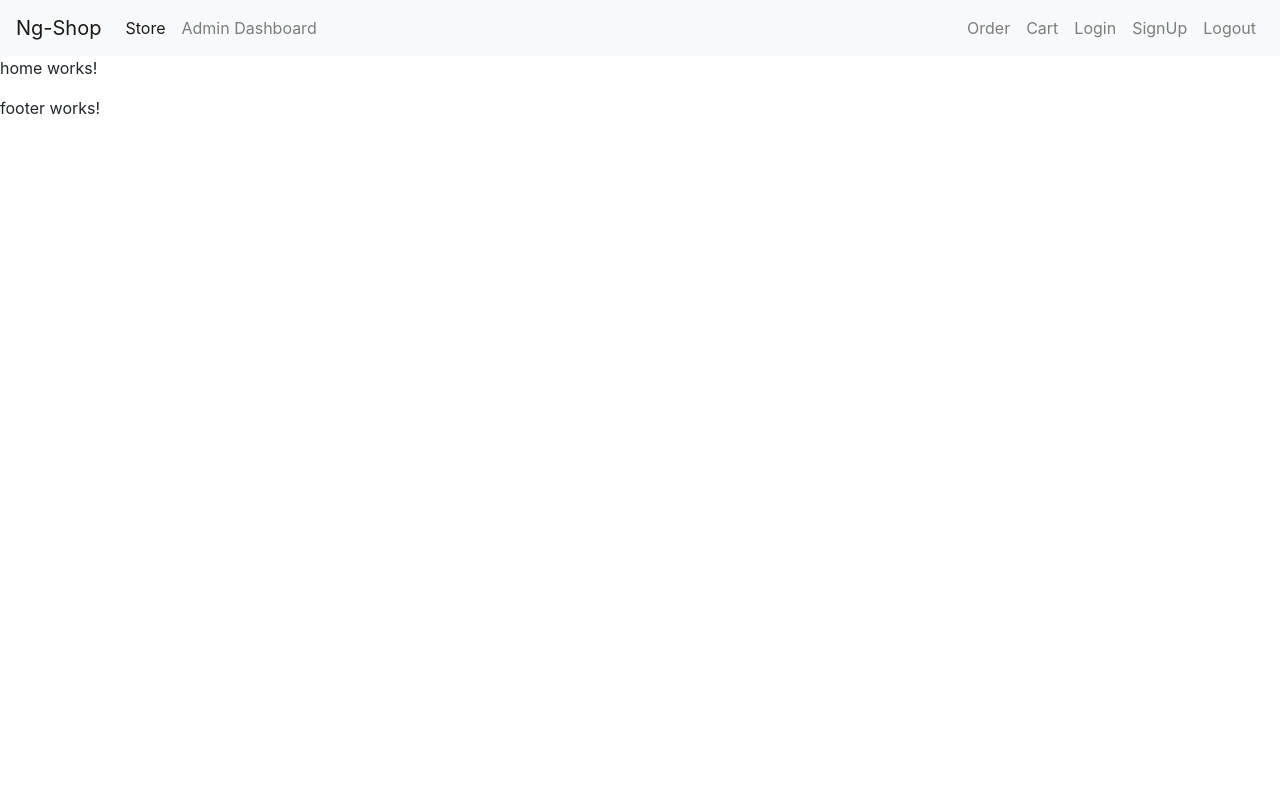
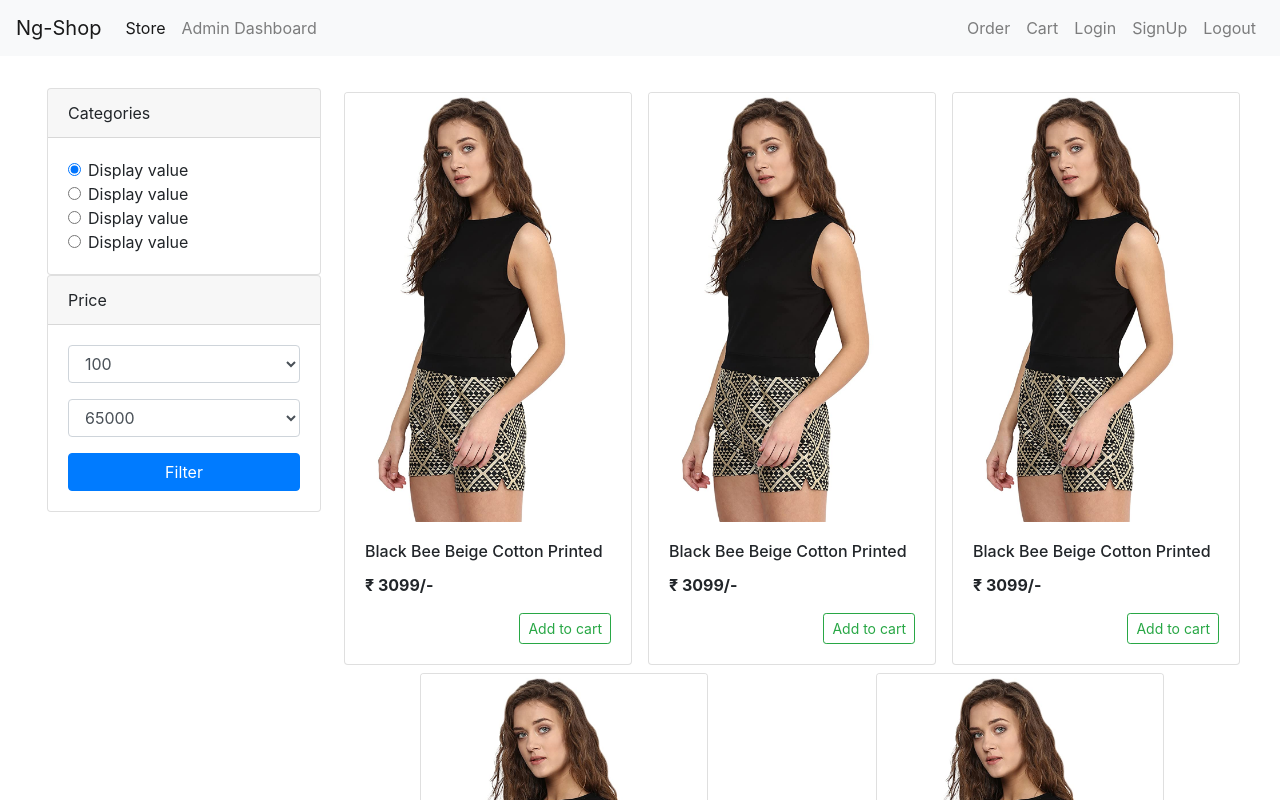
Before and after one commit to meyadavajeet/angular-E-com, an Angular app: page /home in a window 1280 px wide. Shown: the top 800 px of the page. Built offline with nearby package versions, Linux system fonts and the light colour scheme.

Commit message:
designing home page with on store componenet using filter component and product card components

```diff
--- a/src/app/components/filter/filter.component.html
+++ b/src/app/components/filter/filter.component.html
@@ -1 +1,45 @@
-<p>filter works!</p>
+<div class="card">
+    <div class="card-header">Categories</div>
+    <div class="card-body">
+        <div class="form-check">
+            <label class="form-check-label">
+                <input type="radio" class="form-check-input" name="category" id="" value="checkedValue" checked>
+                Display value
+            </label>
+        </div>
+        <div class="form-check">
+            <label class="form-check-label">
+                <input type="radio" class="form-check-input" name="category" id="" value="checkedValue">
+                Display value
+            </label>
+        </div>
+        <div class="form-check">
+            <label class="form-check-label">
+                <input type="radio" class="form-check-input" name="category" id="" value="checkedValue">
+                Display value
+            </label>
+        </div>
+        <div class="form-check">
+            <label class="form-check-label">
+                <input type="radio" class="form-check-input" name="category" id="" value="">
+                Display value
+            </label>
+        </div>
+    </div>
+</div>
+<div class="card">
+    <div class="card-header">Price</div>
+    <div class="card-body">
+        <div class="form-group">
+          <select class="form-control" name="min" id="">
+            <option value="100">100</option>
+          </select>
+        </div>
+        <div class="form-group">
+          <select class="form-control" name="min" id="">
+            <option value="65000">65000</option>
+          </select>
+        </div>
+            <button type="button" name="filter" id="" class="btn btn-primary btn-md btn-block">Filter</button>
+    </div>
+</div>
--- a/src/app/components/header/header.component.html
+++ b/src/app/components/header/header.component.html
@@ -5,7 +5,7 @@
         <span class="navbar-toggler-icon"></span>
     </button>
 
-    <div class="collapse navbar-collapse" id="navbarSupportedContent">
+    <div class="collapse navbar-collapse" id="navbarSupportedContent" data-toggle="collapse" data-target="#navbarSupportedContent.show">
         <ul class="navbar-nav mr-auto">
             <li class="nav-item active">
                 <a class="nav-link" routerLink="/">Store <span class="sr-only">(current)</span></a>
--- a/src/app/components/home/home.component.html
+++ b/src/app/components/home/home.component.html
@@ -1 +1,10 @@
-<p>home works!</p>
+<div class="p-3 m-3">
+    <div class="row mx-auto">
+        <div class="col-lg-3 col-sm-12">
+            <app-filter></app-filter>
+        </div>
+        <div class="col-lg-9 col-sm-12">
+            <app-store></app-store>
+        </div>
+    </div>
+</div>
--- a/src/app/components/product-card/product-card.component.html
+++ b/src/app/components/product-card/product-card.component.html
@@ -1 +1,8 @@
-<p>product-card works!</p>
+<div class="card" style="width: 18rem;">
+    <img class="card-img-top img-fluid" src="assets/sample.jpg" alt="Card image cap">
+    <div class="card-body">
+        <h6 class="card-title">Black Bee Beige Cotton Printed</h6>
+        <p class="card-text"><strong>₹ 3099/-</strong></p>
+        <button type="button" name="add-to-cart" class="btn-sm float-right btn btn-outline-success">Add to cart</button>
+    </div>
+</div>
--- a/src/app/components/store/store.component.html
+++ b/src/app/components/store/store.component.html
@@ -1 +1,17 @@
-<p>store works!</p>
+<div class="row">
+    <div class="m-1 mx-auto">
+        <app-product-card></app-product-card>
+    </div>
+    <div class="m-1 mx-auto">
+        <app-product-card></app-product-card>
+    </div>
+     <div class="m-1 mx-auto">
+        <app-product-card></app-product-card>
+    </div>
+    <div class="m-1 mx-auto">
+        <app-product-card></app-product-card>
+    </div>
+     <div class="m-1 mx-auto">
+        <app-product-card></app-product-card>
+    </div>
+</div>
--- a/src/index.html
+++ b/src/index.html
@@ -1,5 +1,6 @@
 <!doctype html>
 <html lang="en">
+
 <head>
   <meta charset="utf-8">
   <title>EShop</title>
@@ -8,8 +9,14 @@
   <link rel="icon" type="image/x-icon" href="favicon.ico">
   <!--- index.html bootstrap 4 -->
   <link href="https://maxcdn.bootstrapcdn.com/bootstrap/4.0.0/css/bootstrap.min.css" rel="stylesheet">
+  <script src="https://ajax.googleapis.com/ajax/libs/jquery/1.11.3/jquery.min.js"></script>
+
+  <script src="https://maxcdn.bootstrapcdn.com/bootstrap/3.3.6/js/bootstrap.min.js"></script>
 </head>
+
 <body>
   <app-root></app-root>
+
 </body>
+
 </html>
```
Also changed, not shown: src/assets/sample.jpg (added), 1 other file (tests, documents, lock files or other folders).
